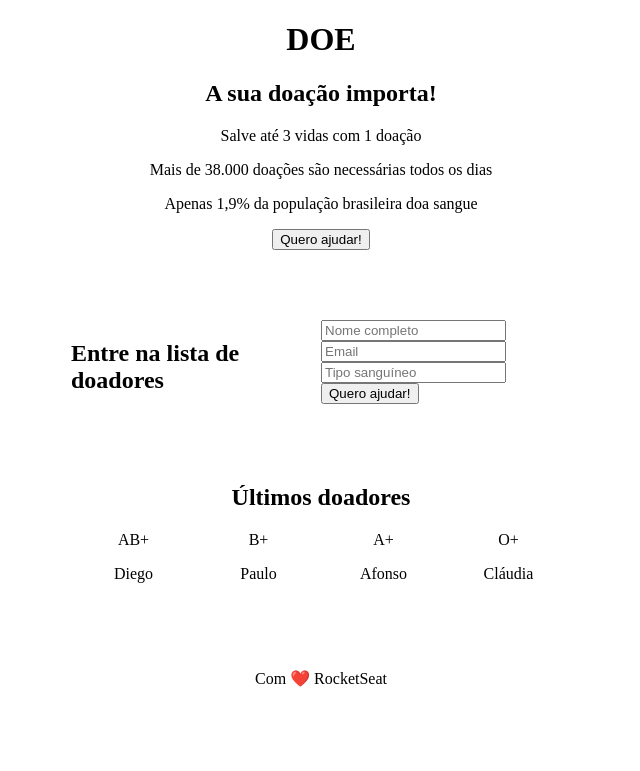
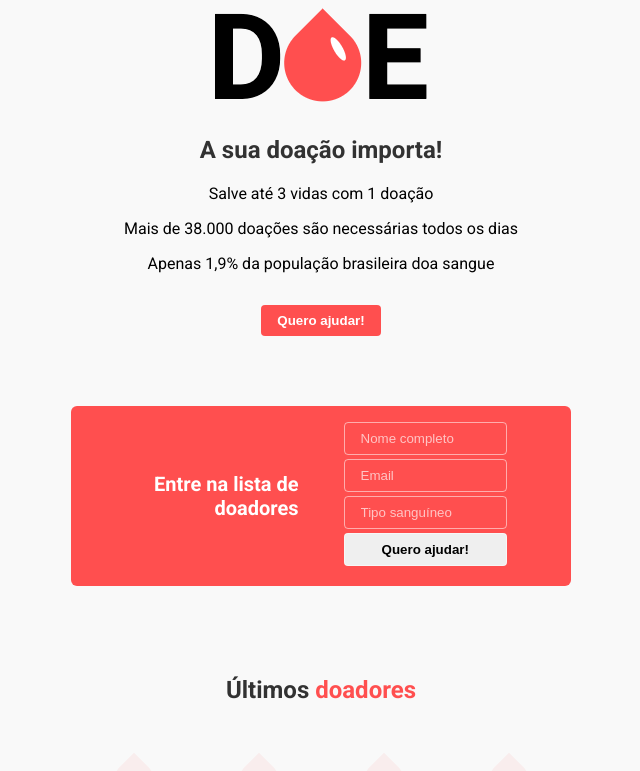
Before and after one commit to Ollie570/MaratonaDev, a plain HTML site: page index.html in a window 1280 px wide. Both pictures are taken after a click on the button "Quero ajudar!". Shown: the top 771 px of the page, without its empty margins (319-959 px from the left). Drawn offline with Linux system fonts and the light colour scheme.

Commit message:
Finalizado_estilo_FrontEnd

```diff
--- a/estilo.css
+++ b/estilo.css
@@ -1,9 +1,24 @@
 /* Alinhamentos, espaçamentos, larguras e alturas */
+
+/* "*"= mudanças em toda a página*/
+
+* {
+    box-sizing: border-box;
+}
 
 html, body {
     margin: 0;
 }
 
+body {
+    display: flex;
+    flex-direction: column;
+    height: 100vh;
+    font-family: 'Roboto', sans-serif;
+    background-color: #f9f9f9;
+}
+
+/*Largura e estrutura*/
 header, main, footer {
     text-align: center;
 }
@@ -14,12 +29,89 @@ section.doadores {
     grid-template-columns: 1fr 1fr 1fr 1fr;
 }
 
+.sangue {
+    color: #ff4f4f;
+    font-weight: bold;
+    font-size: 12px;
+    display: flex;
+    align-items: center;
+    justify-content: center;
+    position: relative;
+}
+
+.sangue::before {
+    content: "";
+    background-color: #ff4f4f11;
+    width: 40px;
+    height: 40px;
+    position: absolute;
+    /*Fazer a gota*/
+    border-radius: 50%;
+    border-top-right-radius: 0;
+    transform: rotate(-45deg);
+}
+
+.doador p {
+    margin-top: 24px;
+    font-size: 14px;
+}
+
+/*Títulos*/
+header h1, main h2 {
+    margin-bottom: 70px;
+}
+
+h1, h2 {
+    color: #000000cc;
+}
+
+main h2 span {
+    color: #ff4f4f;
+}
+
+section.form h2 {
+    text-align: right;
+    color: white;
+    font-size: 20px;
+}
+
 section.form {
     display: grid;
     grid-template-columns: 1fr 1fr;
+    grid-gap: 45px;
+    align-items: center;
+    background-color: #ff4f4f;
+    padding: 16px 64px;
+    border-radius: 6px;
 }
 
-/*Espaçamentos com margem*/
+form input, form button {
+    width: 100%;
+    margin-bottom: 4px;
+    box-sizing: border-box;
+    /*O padding processa o primeiro valor como
+    em cima e em baixo e o segundo valor como
+    para os lados*/
+    padding: 8px 16px;
+    border-radius: 4px;
+    border: 1px #ffffff88 solid;
+}
+
+form input {
+    background-color: transparent;
+}
+
+/*Esses "::" pegam o placeholder de dentro do
+input*/
+form input::placeholder {
+    color: #ffffffaa;
+}
+
+form button {
+    font-weight: bold;
+}
+
+/*Espaçamentos com margem, form*/
 header, section.form, main {
     /*O margin processa os elementos de topo,
     direita, rodapé e esquerda nessa ordem,
@@ -30,3 +122,41 @@ header, section.form, main {
     width: 90%;
     max-width: 500px;
 }
+
+/*Header*/
+header button {
+    margin-top: 16px;
+    padding: 8px 16px;
+    border-radius: 4px;
+    background-color: #ff4f4f;
+    color: white;
+    font-weight: bolder;
+    border: none;
+}
+
+header.logo {
+    width: 150px;
+    margin: 70px 0;
+}
+
+header p {
+    font-size: 16px;
+}
+
+footer {
+    margin-top: auto;
+    padding: 16px;
+    border: 1px solid #eee;
+}
+
+section.form {
+    transition: all 300ms;
+}
+
+/*Funcionalidades com JavaScript*/
+section.form.hide {
+    opacity: 0;
+    visibility: hidden;
+    height: 0;
+    margin-top: -70px;
+}
--- a/index.html
+++ b/index.html
@@ -16,6 +16,7 @@
     <title>Doe sangue!</title>
 
     <link rel = "stylesheet" href = "estilo.css">
+    <link href="https://fonts.googleapis.com/css?family=Roboto:400,700&display=swap" rel="stylesheet">
 
 </head>
 
@@ -25,7 +26,10 @@
     no body-->
     <header>
 
-        <h1>DOE</h1>
+        <img
+        class = "logo"
+        src = "logo.png"
+        alt = "Imagem do DOE">
         <h2>A sua doação importa!</h2>
         <!--Tag p = parágrafo-->
         <p>Salve até 3 vidas com 1 doação</p>
@@ -37,7 +41,7 @@
     </header>
 
     <!--class form = formulário-->
-    <section class = "form">
+    <section class = "form hide">
         <h2>Entre na lista de doadores</h2>
         <form action="/">
             <input type = "text" name = "name" placeholder = "Nome completo">
@@ -51,7 +55,9 @@
 
     <main>
 
-        <h2>Últimos doadores</h2>
+        <!--A tag span serve para selecionar
+        um elemento específico no texto-->
+        <h2>Últimos <span>doadores</span></h2>
 
         <!--Tag section = contém atributos-->
         <section class = "doadores">
@@ -79,6 +85,8 @@
 
     <footer>Com ❤️ RocketSeat</footer>
 
+    <script src = "script.js"></script>
+
 </body>
 
 </html>
--- /dev/null
+++ b/script.js
@@ -0,0 +1,8 @@
+document
+
+  .querySelector('header button')
+  .addEventListener('click', function() {
+      document
+        .querySelector('.form')
+        .classList.toggle('hide')
+  })
```
Also changed, not shown: logo.png (added).
